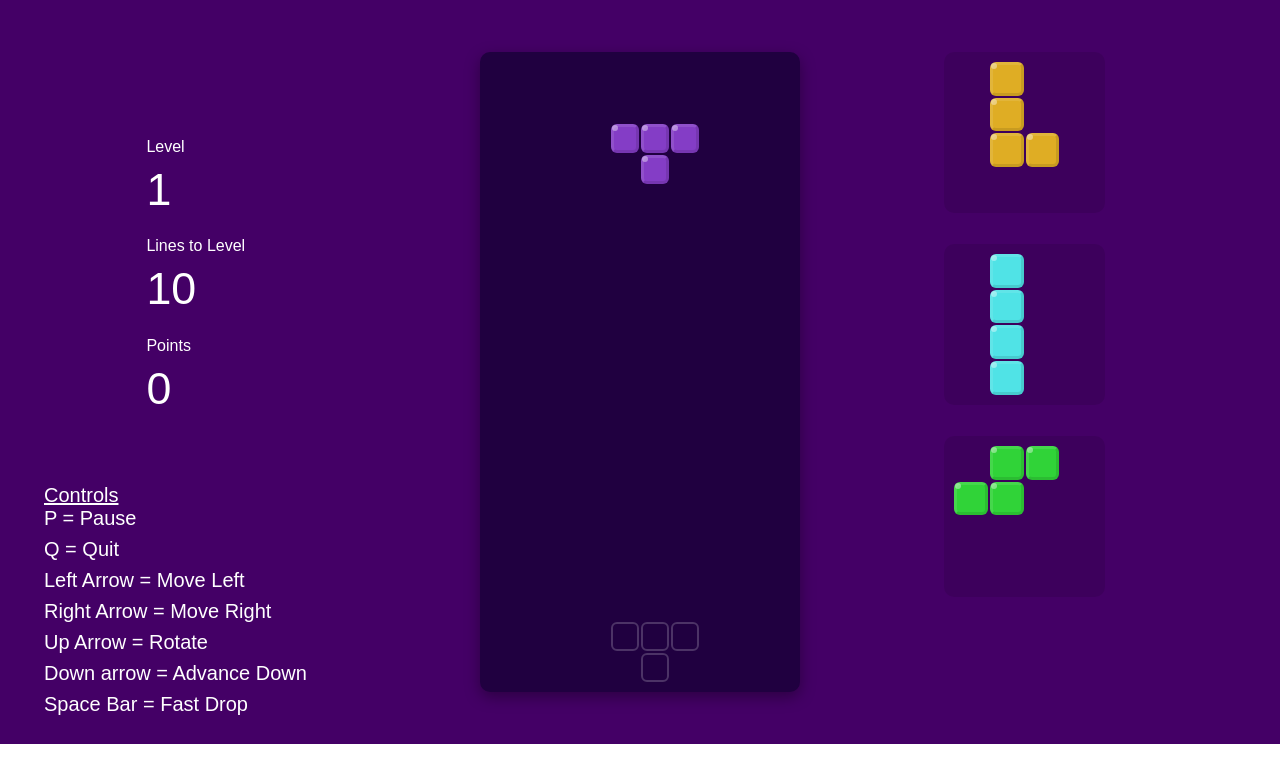
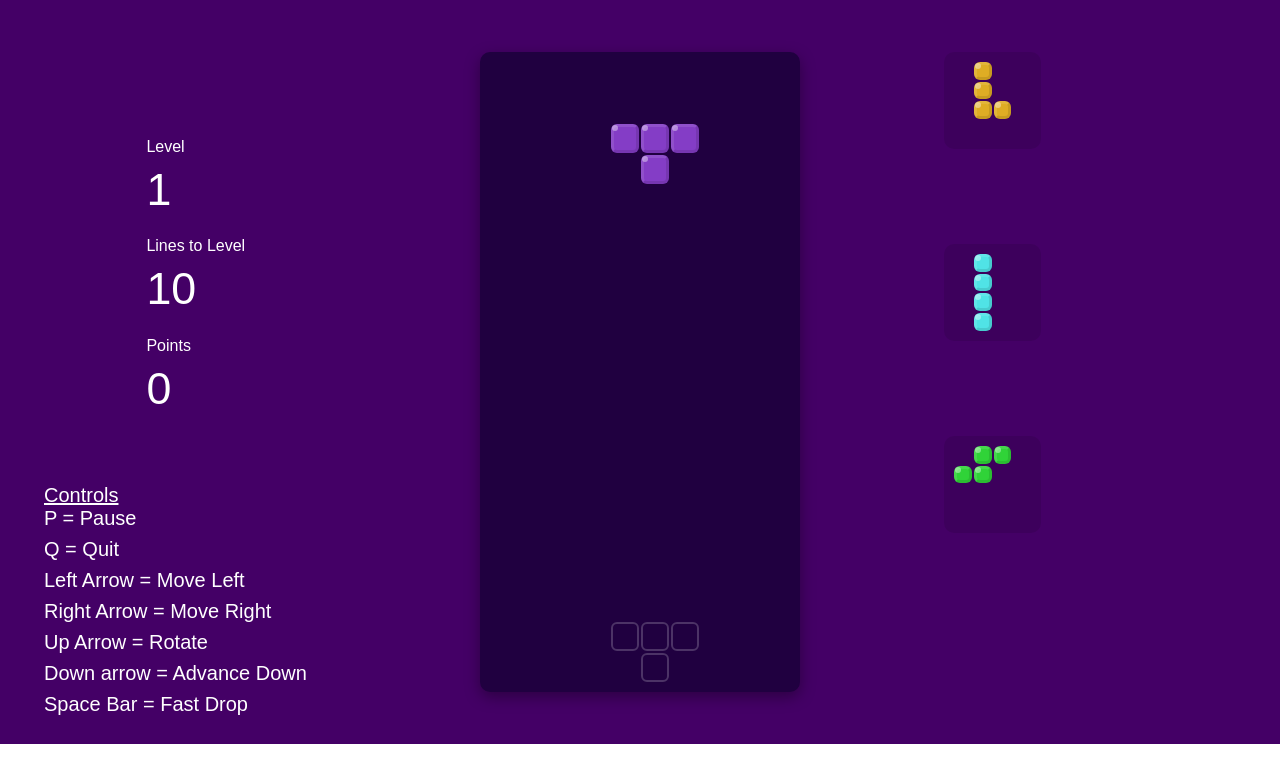
Before and after one commit to dvaug86/tetris_react, a React (Create React App) app: page / in a window 1280 px wide. Both pictures are taken after a click on the button "Play Tetris". Shown: the top 782 px of the page. Built offline with nearby package versions, Linux system fonts and the light colour scheme.

Commit message:
changed previews

```diff
--- a/src/components/Preview.css
+++ b/src/components/Preview.css
@@ -12,6 +12,6 @@
     grid-gap: 2px;
     grid-template-rows: repeat(4, 1fr);
     grid-template-columns: repeat(4, 1fr);
-    width: 11vw;
-    height: 11vw;
+    width: 6vw;
+    height: 6vw;
   }
```
